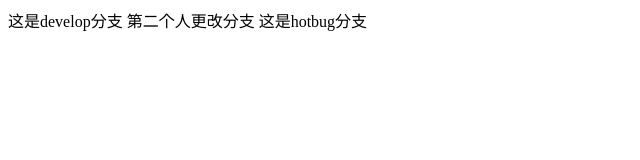
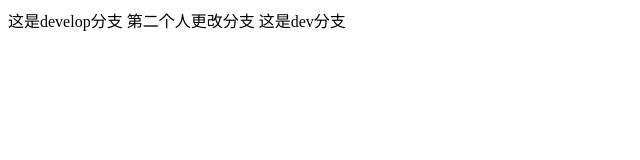
Before and after one commit to CNunicorn6/HelloGitHub, a plain HTML site: page index.html in a window 1280 px wide. Shown: the full height of the page, 0-640 px from the left. Drawn offline with Linux system fonts and the light colour scheme.

Commit message:
分支代码修改

```diff
--- a/index.html
+++ b/index.html
@@ -7,6 +7,6 @@
 <body>
 这是develop分支
 第二个人更改分支
-这是hotbug分支
+这是dev分支
 </body>
 </html>
```
